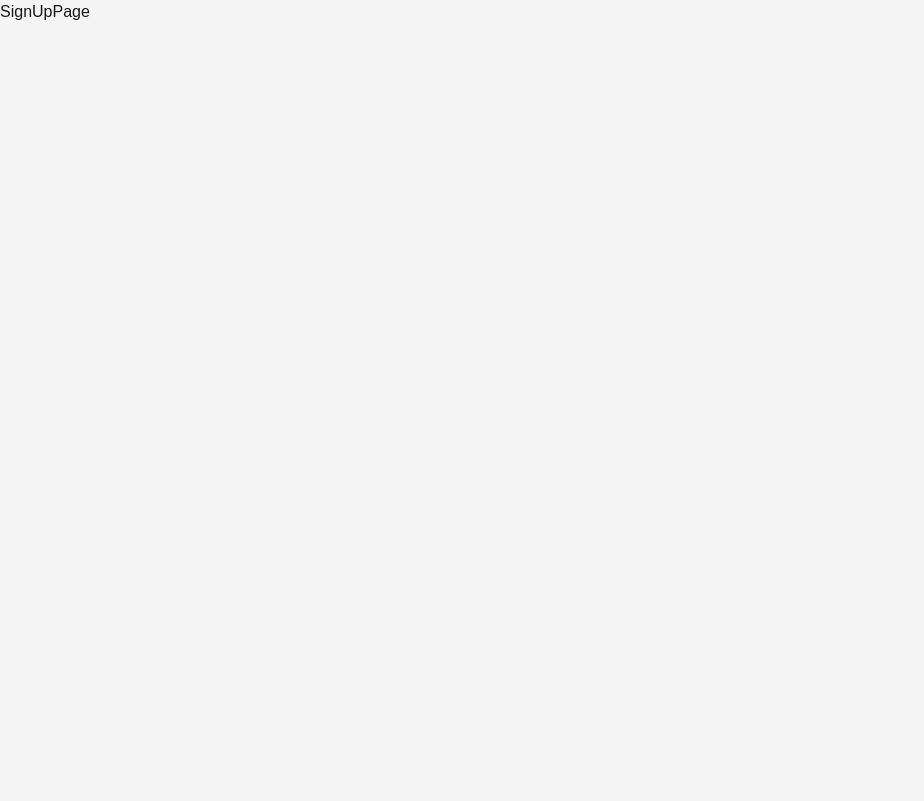
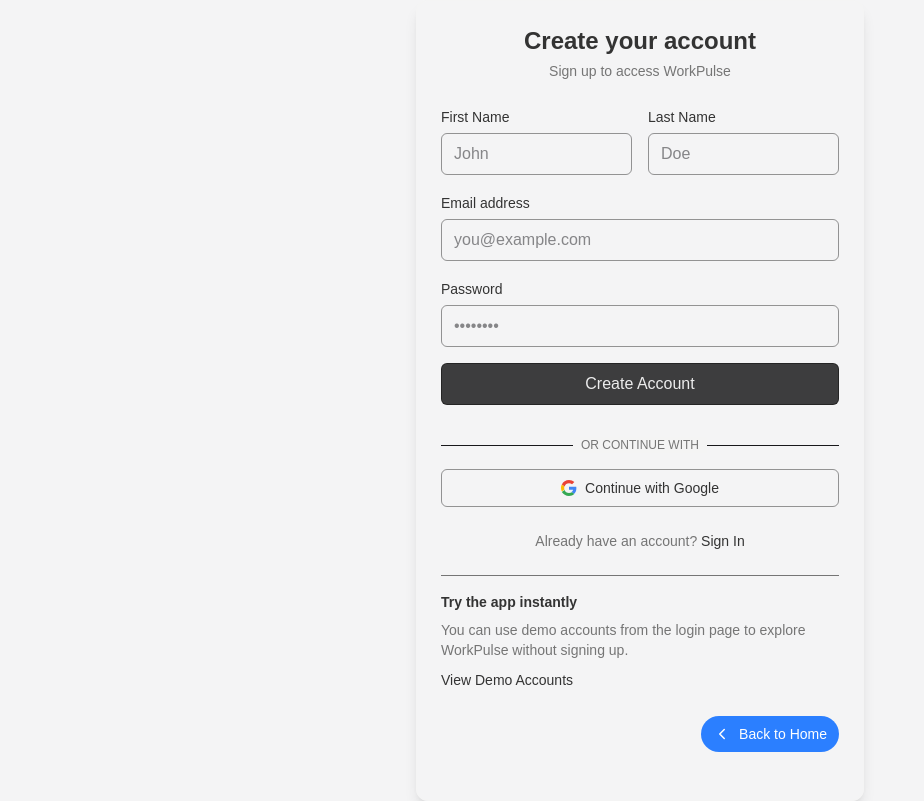
Before and after one commit to iambars/WorkPulse, a Next.js app: page /signup in a window 1280 px wide. Shown: the whole page, without its empty margins (0-924 px from the left). Built offline with nearby package versions, Linux system fonts and the light colour scheme.

Commit message:
login & sign up layout
- setup signin and signup page
- modify css variable for dark mode
- create home button and use it in the signin and signup page
- rough layout for google button for signing in and account creation
- use clsx and lucid react (for icons)

```diff
--- a/app/(auth)/login/page.tsx
+++ b/app/(auth)/login/page.tsx
@@ -1,3 +1,5 @@
+import { GoogleButton, HomeButton } from "@/components/ui";
+
 export default function LoginPage() {
   return (
     <div className="bg-background flex min-h-screen items-center justify-center px-4">
@@ -20,7 +22,7 @@
             </label>
             <input
               type="email"
-              className="border-border mt-1 w-full rounded-md border px-3 py-2 focus:ring-2 focus:ring-black focus:outline-none"
+              className="border-border mt-1 w-full rounded-md border px-3 py-2 focus:border-blue-600/80 focus:ring-0 focus:outline-none"
               placeholder="you@example.com"
             />
           </div>
@@ -29,7 +31,7 @@
             <label className="text-primary text-sm font-medium">Password</label>
             <input
               type="password"
-              className="border-border mt-1 w-full rounded-md border px-3 py-2 focus:ring-2 focus:ring-black focus:outline-none"
+              className="border-border mt-1 w-full rounded-md border px-3 py-2 focus:border-blue-600/80 focus:ring-0 focus:outline-none"
               placeholder="••••••••"
             />
           </div>
@@ -40,6 +42,19 @@
           >
             Sign in
           </button>
+
+          {/* Divider  */}
+          <div className="relative my-4">
+            <div className="absolute inset-0 flex items-center">
+              <span className="w-full border-t" />
+            </div>
+            <div className="relative flex justify-center text-xs uppercase">
+              <span className="bg-card text-secondary px-2">
+                Or continue with
+              </span>
+            </div>
+          </div>
+          <GoogleButton />
         </form>
 
         {/* Demo Accounts */}
@@ -76,6 +91,8 @@
           Passwords are securely hashed using{" "}
           <span className="font-semibold">bcrypt</span>.
         </p>
+
+        <HomeButton />
       </div>
     </div>
   );
--- a/app/(auth)/signup/page.tsx
+++ b/app/(auth)/signup/page.tsx
@@ -1,3 +1,117 @@
+import { GoogleButton, HomeButton } from "@/components/ui";
+import Link from "next/link";
+
 export default function SignUpPage() {
-  return <div>SignUpPage</div>;
+  return (
+    <div className="bg-background flex min-h-screen items-center justify-center px-4">
+      <div className="border-card w-full max-w-md space-y-6 rounded-xl border p-6 shadow-lg">
+        {/* Header */}
+        <div className="text-center">
+          <h1 className="text-primary text-2xl font-bold">
+            Create your account
+          </h1>
+          <p className="text-secondary mt-1 text-sm">
+            Sign up to access WorkPulse
+          </p>
+        </div>
+
+        {/* Form */}
+        <form className="space-y-4">
+          <div className="grid grid-cols-1 gap-4 sm:grid-cols-2">
+            <div>
+              <label className="text-primary text-sm font-medium">
+                First Name
+              </label>
+              <input
+                type="text"
+                placeholder="John"
+                className="border-border mt-1 w-full rounded-md border px-3 py-2 focus:border-blue-600/80 focus:ring-0 focus:outline-none"
+              />
+            </div>
+
+            <div>
+              <label className="text-primary text-sm font-medium">
+                Last Name
+              </label>
+              <input
+                type="text"
+                placeholder="Doe"
+                className="border-border mt-1 w-full rounded-md border px-3 py-2 focus:border-blue-600/80 focus:ring-0 focus:outline-none"
+              />
+            </div>
+          </div>
+
+          <div>
+            <label className="text-primary text-sm font-medium">
+              Email address
+            </label>
+            <input
+              type="email"
+              placeholder="you@example.com"
+              className="border-border mt-1 w-full rounded-md border px-3 py-2 focus:border-blue-600/80 focus:ring-0 focus:outline-none"
+            />
+          </div>
+
+          <div>
+            <label className="text-primary text-sm font-medium">Password</label>
+            <input
+              type="password"
+              placeholder="••••••••"
+              className="border-border mt-1 w-full rounded-md border px-3 py-2 focus:border-blue-600/80 focus:ring-0 focus:outline-none"
+            />
+          </div>
+
+          <button
+            type="submit"
+            className="border-border w-full rounded-md border bg-black/75 py-2 text-white/90 transition hover:bg-gray-800"
+          >
+            Create Account
+          </button>
+
+          {/* Divider */}
+          <div className="relative my-4">
+            <div className="absolute inset-0 flex items-center">
+              <span className="w-full border-t" />
+            </div>
+            <div className="relative flex justify-center text-xs uppercase">
+              <span className="bg-card text-secondary px-2">
+                Or continue with
+              </span>
+            </div>
+          </div>
+          <GoogleButton />
+        </form>
+
+        {/* Login redirect */}
+        <div className="text-center text-sm">
+          <p className="text-secondary">
+            Already have an account?{" "}
+            <Link href="/login" className="text-primary hover:underline">
+              Sign In
+            </Link>
+          </p>
+        </div>
+
+        {/* Trial Accounts */}
+        <div className="border-secondary space-y-2 border-t pt-4">
+          <h2 className="text-primary text-sm font-semibold">
+            Try the app instantly
+          </h2>
+          <p className="text-secondary text-sm">
+            You can use demo accounts from the login page to explore WorkPulse
+            without signing up.
+          </p>
+          <Link
+            href="/login"
+            className="text-primary text-sm font-medium hover:underline"
+          >
+            View Demo Accounts
+          </Link>
+        </div>
+
+        {/* Back Button */}
+        <HomeButton />
+      </div>
+    </div>
+  );
 }
--- a/app/globals.css
+++ b/app/globals.css
@@ -30,16 +30,14 @@
 
 @media (prefers-color-scheme: dark) {
   :root {
-    --background: #09090b;
-    /* --background: #333333; */
+    --background: #0b0f17;
+    --foreground: #e5e7eb;
 
-    --foreground: #f4f4f5;
+    --text-primary: #e5e7eb;
+    --text-secondary: #9ca3af;
 
-    --text-primary: #f4f4f5;
-    --text-secondary: #a1a1aa;
-
-    --card: #18181b;
-    --border: #ffffff33;
+    --border: #1f2937;
+    --card: #121826;
   }
 }
 
--- /dev/null
+++ b/components/icons/GoogleIcon.tsx
@@ -0,0 +1,22 @@
+export default function GoogleIcon({ className = "" }) {
+  return (
+    <svg width="16" height="16" viewBox="0 0 48 48" className={className}>
+      <path
+        fill="#EA4335"
+        d="M24 9.5c3.54 0 6.71 1.22 9.21 3.6l6.9-6.9C35.64 2.7 30.2 0 24 0 14.62 0 6.51 5.38 2.56 13.22l8.05 6.25C12.43 13.13 17.73 9.5 24 9.5z"
+      />
+      <path
+        fill="#4285F4"
+        d="M46.1 24.5c0-1.57-.14-3.09-.4-4.5H24v9h12.4c-.54 2.9-2.22 5.37-4.72 7.04l7.3 5.66C43.98 37.07 46.1 31.35 46.1 24.5z"
+      />
+      <path
+        fill="#FBBC05"
+        d="M10.61 28.47A14.48 14.48 0 0 1 9.5 24c0-1.57.27-3.08.75-4.47l-8.05-6.25A23.9 23.9 0 0 0 0 24c0 3.84.92 7.45 2.56 10.72l8.05-6.25z"
+      />
+      <path
+        fill="#34A853"
+        d="M24 48c6.48 0 11.93-2.13 15.91-5.8l-7.3-5.66c-2.04 1.37-4.65 2.16-8.61 2.16-6.27 0-11.57-3.63-13.39-8.97l-8.05 6.25C6.51 42.62 14.62 48 24 48z"
+      />
+    </svg>
+  );
+}
--- /dev/null
+++ b/components/icons/index.ts
@@ -0,0 +1,3 @@
+import GoogleIcon from "./GoogleIcon";
+
+export { GoogleIcon };
--- /dev/null
+++ b/components/ui/GoogleButton.tsx
@@ -0,0 +1,16 @@
+import React from "react";
+import { GoogleIcon } from "../icons";
+
+export default function GoogleButton() {
+  return (
+    <button
+      type="button"
+      className="border-border text-primary w-full rounded-md border py-2 text-sm transition hover:bg-gray-800 hover:text-white/80 active:scale-[0.99]"
+    >
+      <span className="flex items-center justify-center gap-2">
+        <GoogleIcon className="shrink-0" />
+        Continue with Google
+      </span>
+    </button>
+  );
+}
--- /dev/null
+++ b/components/ui/HomeButton.tsx
@@ -0,0 +1,24 @@
+import clsx from "clsx";
+import { ChevronLeft } from "lucide-react";
+import Link from "next/link";
+
+type HomeButtonProps = {
+  className?: string;
+};
+
+export default function HomeButton({ className = "" }: HomeButtonProps) {
+  return (
+    <div className="mb-6 flex justify-end">
+      <Link
+        href="/"
+        className={clsx(
+          "inline-flex items-center gap-2 rounded-full bg-blue-500 px-3 py-2 text-sm text-white transition-colors hover:bg-blue-600 active:scale-[0.98]",
+          className,
+        )}
+      >
+        <ChevronLeft size={18} />
+        <span>Back to Home</span>
+      </Link>
+    </div>
+  );
+}
--- /dev/null
+++ b/components/ui/index.ts
@@ -0,0 +1,4 @@
+import GoogleButton from "./GoogleButton";
+import HomeButton from "./HomeButton";
+
+export { HomeButton, GoogleButton };
--- a/package.json
+++ b/package.json
@@ -9,6 +9,8 @@
     "lint": "eslint"
   },
   "dependencies": {
+    "clsx": "^2.1.1",
+    "lucide-react": "^1.17.0",
     "next": "16.2.7",
     "react": "19.2.4",
     "react-dom": "19.2.4"
```
Also changed, not shown: 1 other file (tests, documents, lock files or other folders).
